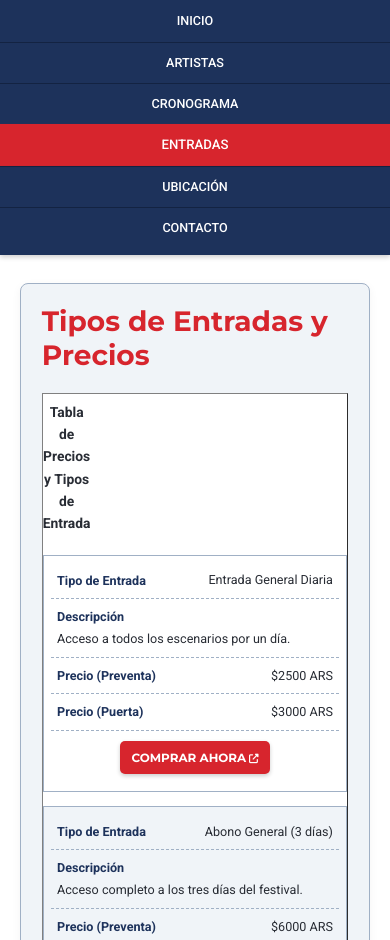
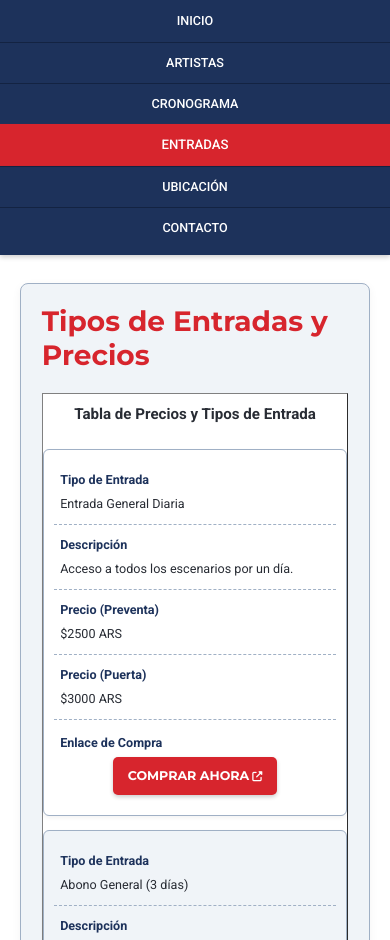
Before and after one commit to FranCODER1/web_festival, a plain HTML site: page entradas.html in a window 390 px wide. Shown: the part 160-1100 px from the top of the page. Drawn offline with Linux system fonts and the light colour scheme.

Commit message:
cambio estilos.css

```diff
--- a/estilos.css
+++ b/estilos.css
@@ -197,7 +197,7 @@ nav#main-nav ul li a.active::before {
 main {
     padding: 2rem 0;
 }
-section { /* Estilos generales para todas las secciones */
+section {
     padding: 1.5rem;
     margin-bottom: 2rem;
     background-color: var(--color-background-section);
@@ -239,28 +239,16 @@ footer a:hover {
    ========================================================================== */
 
 /* --- SECCIÓN DESTACADOS (index.html - MODIFICADO PARA OPCIÓN 1) --- */
-/* section#destacados-wrapper hereda los estilos de 'section' */
-/* Puedes añadir estilos específicos para #destacados-wrapper si es necesario, por ejemplo:
-#destacados-wrapper {
-    background-color: transparent; // Si quieres quitar el fondo de sección solo para esta
-    border: none; // Si quieres quitar el borde solo para esta
-    padding: 0; // Si el padding de sección no es deseado aquí
+#destacados-wrapper h2 {
+    margin-bottom: 1em;
 }
-*/
-
-#destacados-wrapper h2 { /* Estilos para el título de la sección */
-    /* Hereda de h2 general, puedes añadir/sobreescribir aquí */
-    margin-bottom: 1em; /* Espacio entre el título y la grid de artículos */
-}
-
-#destacados-grid { /* Este es ahora el contenedor de la GRID */
+#destacados-grid {
     display: grid;
     grid-template-columns: repeat(auto-fit, minmax(280px, 1fr));
     gap: 1.5rem;
 }
-
-#destacados-grid article { /* Estilos para los items dentro de la grid */
-    background-color: var(--color-background-main); /* Fondo para las tarjetas */
+#destacados-grid article {
+    background-color: var(--color-background-main);
     padding: 1em;
     border-radius: 5px;
     box-shadow: 0 2px 5px rgba(0,0,0,0.08);
@@ -268,7 +256,6 @@ footer a:hover {
 #destacados-grid article h3 {
     margin-top: 0;
 }
-
 
 /* --- ARTIST CARDS (artistas.html - CON FLEXBOX) --- */
 .artist-card {
@@ -410,7 +397,6 @@ table tfoot td {
     transform: scale(1.1);
     accent-color: var(--color-primary-red);
 }
-
 #formulario-contacto form div:last-of-type {
     display: flex;
     gap: 1rem;
@@ -580,8 +566,7 @@ table tfoot td {
         display: none;
     }
 
-    /* SECCIÓN DESTACADOS (index.html) en móvil */
-    #destacados-grid { /* Apuntando al contenedor de la grid */
+    #destacados-grid {
         grid-template-columns: 1fr;
         gap: 1rem;
     }
@@ -609,80 +594,75 @@ table tfoot td {
         grid-template-columns: 1fr;
     }
 
+    /* === ESTILOS DE TABLA RESPONSIVA (MÓVIL) - REFINADOS === */
     table {
         display: block;
         width: 100%;
+        border-collapse: separate;
+        border-spacing: 0;
     }
     table caption {
+        display: block;
         text-align: center;
         margin-bottom: 1em;
-        font-size: 1.1em;
+        font-size: 1.2em;
+        font-weight: bold;
+        color: var(--color-text-dark);
+        padding: 0.5em 0;
+        border: none;
+        background: none;
     }
     table thead {
         display: none;
     }
-    table tbody, table tr, table td {
+    table tbody, table tr, table td, table th {
         display: block;
         width: 100%;
+        text-align: left;
     }
     table tr {
         border: 1px solid var(--color-border);
         margin-bottom: 1rem;
-        padding: 0.5rem;
+        padding: 0.8em;
         background-color: var(--color-background-main);
+        box-shadow: 0 2px 4px rgba(0,0,0,0.05);
+        border-radius: 6px;
     }
     table td {
         border: none;
+        padding: 0.8em 0.5em;
+        position: relative;
+        min-height: auto;
+    }
+    table td:not(:last-child) {
         border-bottom: 1px dashed var(--color-border);
-        position: relative;
-        padding: 0.6em 0.5em 0.6em 40%;
-        text-align: right;
-        min-height: 1.5em;
-    }
-    table td:last-child {
-        border-bottom: none;
     }
     table td::before {
         content: attr(data-label);
-        position: absolute;
-        left: 0.5em;
-        top: 50%;
-        transform: translateY(-50%);
-        width: 35%;
-        padding-right: 0.5em;
-        white-space: normal;
+        display: block;
         font-weight: bold;
+        color: var(--color-secondary-blue);
+        margin-bottom: 0.3em;
+        position: static;
+        transform: none;
+        width: auto;
+        padding-right: 0;
         text-align: left;
-        color: var(--color-secondary-blue);
     }
+    table td {
+        padding-left: 0.5em;
+    }
+
     table td[data-label="Enlace de Compra"] {
-        padding: 0.8em 0.5em;
         text-align: center;
+        padding-top: 1em;
     }
-    table td[data-label="Enlace de Compra"]::before {
-        display: none;
-    }
+
     table td[data-label="Enlace de Compra"] .btn {
         display: inline-block;
-        width: auto;
-        padding: 0.6em 1em;
-        font-size: 0.85rem;
+        padding: 0.7em 1.2em;
+        font-size: 0.9rem;
     }
-    table td[data-label="Descripción"] {
-        text-align: left;
-        padding-left: 0.5em;
-        padding-top: 0.6em;
-    }
-    table td[data-label="Descripción"]::before {
-        position: static;
-        transform: none;
-        display: block;
-        width: auto;
-        margin-bottom: 0.2em;
-        font-weight: bold;
-        text-align: left;
-    }
-
     #formulario-contacto form div:last-of-type {
         flex-direction: column;
         align-items: stretch;
```
